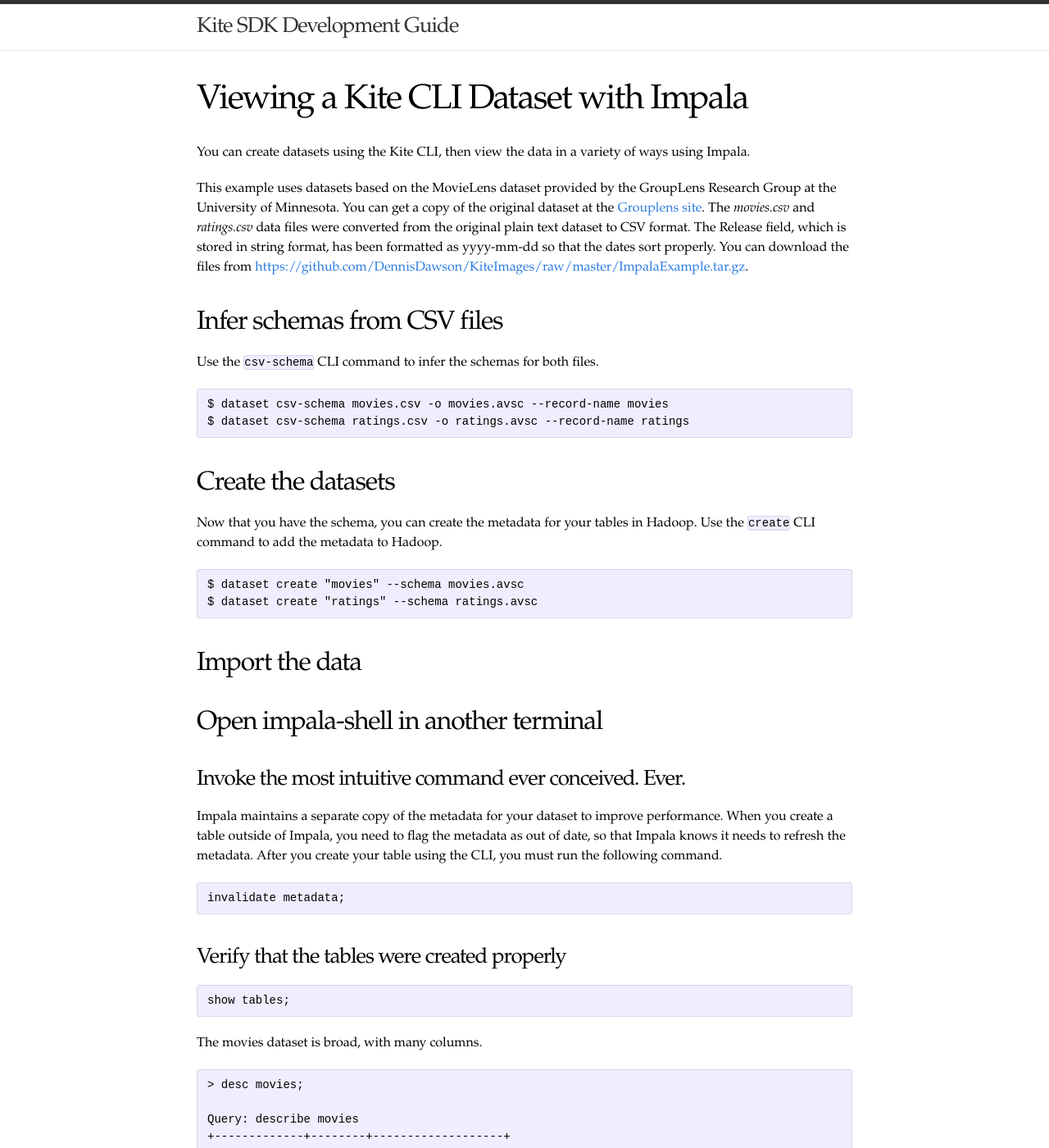
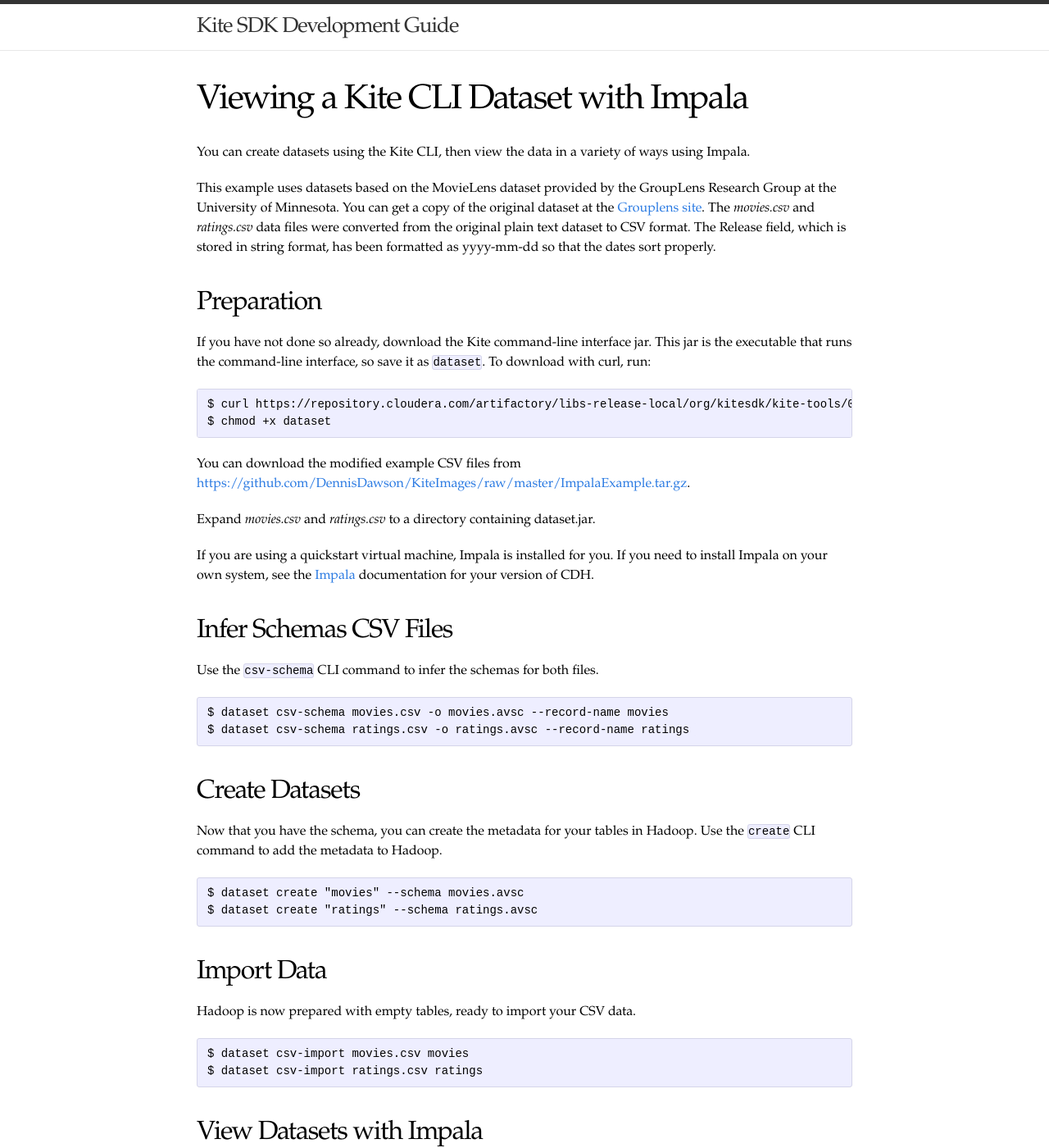
Before and after one commit to kite-sdk/kite-docs, a Jekyll site: the page built from Viewing-with-Impala.md, in a window 1280 px wide and 1400 px high. Shown: the whole window at 82% size. Built offline with Jekyll 4.4.1, drawn with Linux system fonts in a browser that asks for light colours; some of the changed text lies outside the part shown.

Commit message:
Updates and corrections to V-W-Impala.

````diff
--- a/Viewing-with-Impala.md
+++ b/Viewing-with-Impala.md
@@ -4,9 +4,25 @@ title: Viewing a Kite CLI Dataset with Impala
 ---
 You can create datasets using the Kite CLI, then view the data in a variety of ways using Impala.
 
-This example uses datasets based on the MovieLens dataset provided by the GroupLens Research Group at the University of Minnesota. You can get a copy of the original dataset at the [Grouplens site](http://grouplens.org/datasets/movielens/). The _movies.csv_ and _ratings.csv_ data files were converted from the original plain text dataset to CSV format. The Release field, which is stored in string format, has been formatted as yyyy-mm-dd so that the dates sort properly. You can download the files from [https://github.com/DennisDawson/KiteImages/raw/master/ImpalaExample.tar.gz](https://github.com/DennisDawson/KiteImages/raw/master/ImpalaExample.tar.gz).
+This example uses datasets based on the MovieLens dataset provided by the GroupLens Research Group at the University of Minnesota. You can get a copy of the original dataset at the [Grouplens site](http://grouplens.org/datasets/movielens/). The _movies.csv_ and _ratings.csv_ data files were converted from the original plain text dataset to CSV format. The Release field, which is stored in string format, has been formatted as yyyy-mm-dd so that the dates sort properly.
 
-## Infer schemas from CSV files
+## Preparation
+
+If you have not done so already, download the Kite command-line interface jar. This jar is the executable that runs the command-line interface, so save it as `dataset`. To download with curl, run:
+
+```
+$ curl https://repository.cloudera.com/artifactory/libs-release-local/org/kitesdk/kite-tools/0.15.0/kite-tools-0.15.0-binary.jar -o dataset
+$ chmod +x dataset
+```
+
+You can download the modified example CSV files from [https://github.com/DennisDawson/KiteImages/raw/master/ImpalaExample.tar.gz](https://github.com/DennisDawson/KiteImages/raw/master/ImpalaExample.tar.gz).
+
+Expand _movies.csv_ and _ratings.csv_ to a directory containing dataset.jar.
+
+If you are using a quickstart virtual machine, Impala is installed for you. If you need to install Impala on your own system, see the [Impala](http://www.cloudera.com/content/support/en/documentation.html) documentation for your version of CDH.
+
+## Infer Schemas CSV Files
+
 
 Use the `csv-schema` CLI command to infer the schemas for both files.
 
@@ -15,7 +31,7 @@ $ dataset csv-schema movies.csv -o movies.avsc --record-name movies
 $ dataset csv-schema ratings.csv -o ratings.avsc --record-name ratings
 ```
 
-## Create the datasets
+## Create Datasets
 
 Now that you have the schema, you can create the metadata for your tables in Hadoop. Use the `create` CLI command to add the metadata to Hadoop.
 
@@ -24,29 +40,51 @@ $ dataset create "movies" --schema movies.avsc
 $ dataset create "ratings" --schema ratings.avsc
 ```
 
-## Import the data
+## Import Data
 
-## Open impala-shell in another terminal
-
-### Invoke the  most intuitive command ever conceived. Ever.
-
-Impala maintains a separate copy of the metadata for your dataset to improve performance. When you create a table outside of Impala, you need to flag the metadata as out of date, so that Impala knows it needs to refresh the metadata. After you create your table using the CLI, you must run the following command.
+Hadoop is now prepared with empty tables, ready to import your CSV data.
 
 ```
-invalidate metadata;
+$ dataset csv-import movies.csv movies
+$ dataset csv-import ratings.csv ratings
 ```
 
-### Verify that the tables were created properly
+## View Datasets with Impala
+
+In a new terminal window, begin an Impala shell session.
 
 ```
-show tables;
+$ impala-shell
 ```
 
-The movies dataset is broad, with many columns.
+### Invoke the Most Intuitive Command Ever Conceived. Ever.
+
+Impala maintains its own copy of  your dataset metadata to enhance performance. When you create a table outside of Impala, you need to flag the existing metadata as out of date, so that Impala knows it needs to refresh the metadata. After you create your table using the CLI, you must run the following command. See? The following command is completely intuitive, now that it has been explained. Probably.
+
+```
+> invalidate metadata;
+```
+
+### Verify That Tables Are Created Properly
+
+```
+> show tables;
+Query: show tables
++-----------+
+| name      |
++-----------+
+| movies    |
+| ratings   |
+| sample_07 |
+| sample_08 |
++-----------+
+
+```
+
+The movies dataset is broad, with many columns. Use the desc[ribe] query to view the metadata for the table.
 
 ```
 > desc movies;
-
 Query: describe movies
 +-------------+--------+-------------------+
 | name        | type   | comment           |
@@ -82,8 +120,7 @@ Ratings, on the other hand, is narrow. It has only 4 columns, but over a
 million records.
 
 ```
->desc ratings;
-
+> desc ratings;
 Query: describe ratings
 +-----------+--------+-------------------+
 | name      | type   | comment           |
@@ -95,9 +132,7 @@ Query: describe ratings
 +-----------+--------+-------------------+
 ```
 
-## Import data from the CSV files
-
-### Verify that the data arrived safe and sound
+### Verify Data
 
 The *movies* dataset is broad, but short, with only about 2,000 records. You can select the first 10 records, just to see that they loaded properly.
 
@@ -197,7 +231,6 @@ Query: select * from movies where animation=1
 | 1412 | Land Before Time III: The Time of the Great Giving | 1995-01-01 | http://us.imdb.com/M/title-exact?Land%20Before%20Time%20III%3A%20The%20Time%20of%20the%20Great%20Giving%20%281995%29%20%28V%29 | 0       | 0      | 0         | 1         | 1        | 0      | 0     | 0           | 0     | 0       | 0        | 0      | 0       | 0       | 0       | 0     | 0        | 0   | 0       |
 | 1470 | Gumby: The Movie                                   | 1995-01-01 | http://us.imdb.com/M/title-exact?Gumby:%20The%20Movie%20(1995)                                                                 | 0      http://www.cloudera.com/content/support/en/documentation.html | 0      | 0         | 1         | 1        | 0      | 0     | 0           | 0     | 0       | 0        | 0      | 0       | 0       | 0       | 0     | 0        | 0   | 0       |
 +------+----------------------------------------------------+------------+--------------------------------------------------------------------------------------------------------------------------------+---------+--------+-----------+-----------+----------+--------+-------+-------------+-------+---------+----------+--------+---------+---------+---------+-------+----------+-----+---------+
-Returned 42 row(s) in 0.22s
 
 ```
 
@@ -270,9 +303,9 @@ Query: select title, release from movies where animation=1 and scifi=1
 Returned 4 row(s) in 0.17s
 ```
 
-### Let's Get More Specific
+### Get More Specific
 
-The movies are in no particular order in the dataset. It can be helpful to sort the results. You can use *order by* to choose the sort criterion.  Impala requires any query including an `ORDER BY` clause to also use a `LIMIT` clause. Sorting a huge result set can require a lot of memory. "Top-N" queries are  common for Impala use cases. By limiting the returned results, you avoid overwhelming your memory capacity on the query's coordinator node.
+The movies are in no particular order in the dataset. It can be helpful to sort the results. You can use `ORDER BY` to choose sort criteria.  Impala requires any query including an `ORDER BY` clause to also use a `LIMIT` clause. Sorting a huge result set can require a lot of memory. "Top-N" queries are common Impala use cases. By limiting the returned results, you avoid overwhelming memory capacity on the query's coordinator node.
 
 ```
 > select title, release from movies where animation=1 and scifi=1 order by title asc limit 1000;
@@ -285,11 +318,10 @@ Query: select title, release from movies where animation=1 and scifi=1 order by
 | Heavy Metal                  | 1981-03-08 |
 | Transformers: The Movie, The | 1986-01-01 |
 +------------------------------+------------+
-Returned 4 row(s) in 0.24s
 ```
 ### In the real world, this is the sort of thing you would do with a dataset like this one
 
-Show me Westerns from most newest to oldest release dates.
+Show Westerns from newest to oldest release dates.
 
 ```
 > select title, release from movies where western=1 order by release desc limit 2000;
@@ -471,7 +503,7 @@ limit 5000;
 You might find it surprising that a movie like "The Godfather" received an average rating of "1," despite its iconic status. It might be helpful to know how many reviews were received for each of the films. You can use the `COUNT` function to see how many people actually voted for each film. Doing so casts an entirely different light on that rating. You can use the `ROUND` function to make the ratings column easier to read. Sorting by title makes it easier to find a specific movie.
 
 ```
- > select title, round(avg(ratings.rating), 2), count(ratings.id)
+> select title, round(avg(ratings.rating), 2), count(ratings.id)
 from movies join ratings on movies.id=ratings.id
 where crime=1
 group by title, ratings.id
@@ -625,8 +657,6 @@ Query: select * from crime where _c1 > 3.99
 | Donnie Brasco                  | 4.00 |
 | Devil's Advocate, The          | 4.00 |
 +--------------------------------+------+
-
-
 ```
 
 Beyond that, it's all Impala. See the [Impala documentation](http://www.cloudera.com/content/support/en/documentation.html) for more detail on your available SQL options.
````
Also changed, not shown: other parts of Viewing-with-Impala.md (+3 -4 lines).
